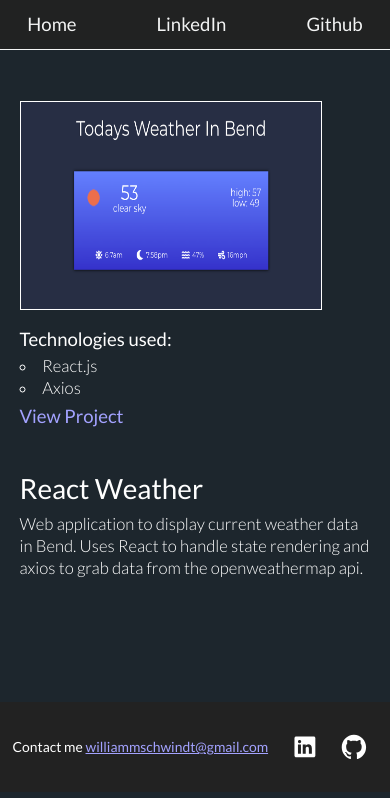
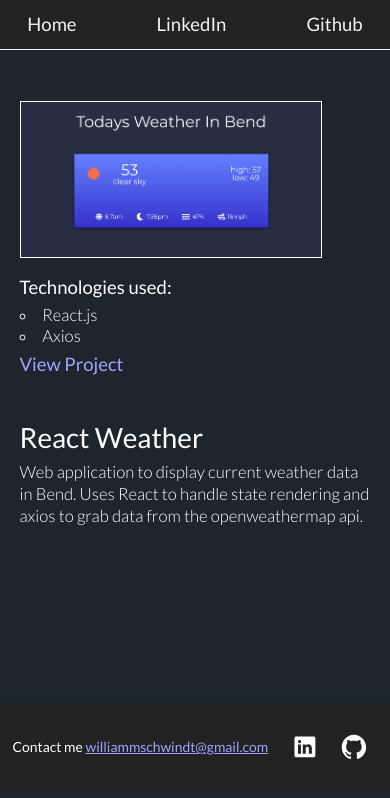
Before and after one commit to williamschwindt/portfolio, a plain HTML site: page weather.html in a window 390 px wide. Drawn offline with nearby package versions, Linux system fonts and the light colour scheme.

Commit message:
updated mobile image style

```diff
--- a/project.css
+++ b/project.css
@@ -107,8 +107,8 @@ html, body {
 }
 
 .project-image img {
-    width: 400px;
-    height: 206.391px;
+    max-width: 400px;
+    max-height: 206.391px;
     border: solid 1px #fff;
     margin-bottom: 20px;
 }
--- a/style.css
+++ b/style.css
@@ -101,6 +101,7 @@ html {
 
 header {
     background-image: linear-gradient(rgba(0, 0, 0, 0.6), rgba(0, 0, 0, 0.6)), url(images/hero.jpg);
+    background-attachment: scroll;
     height: 100vh;
     background-position: center;
     background-size: cover;
@@ -300,7 +301,7 @@ header h3 a {
     margin: 0;
     position: relative;
     text-align: center;
-    height: 100%;
+    /* height: 100%; */
 }
 
 .project-name {
```
